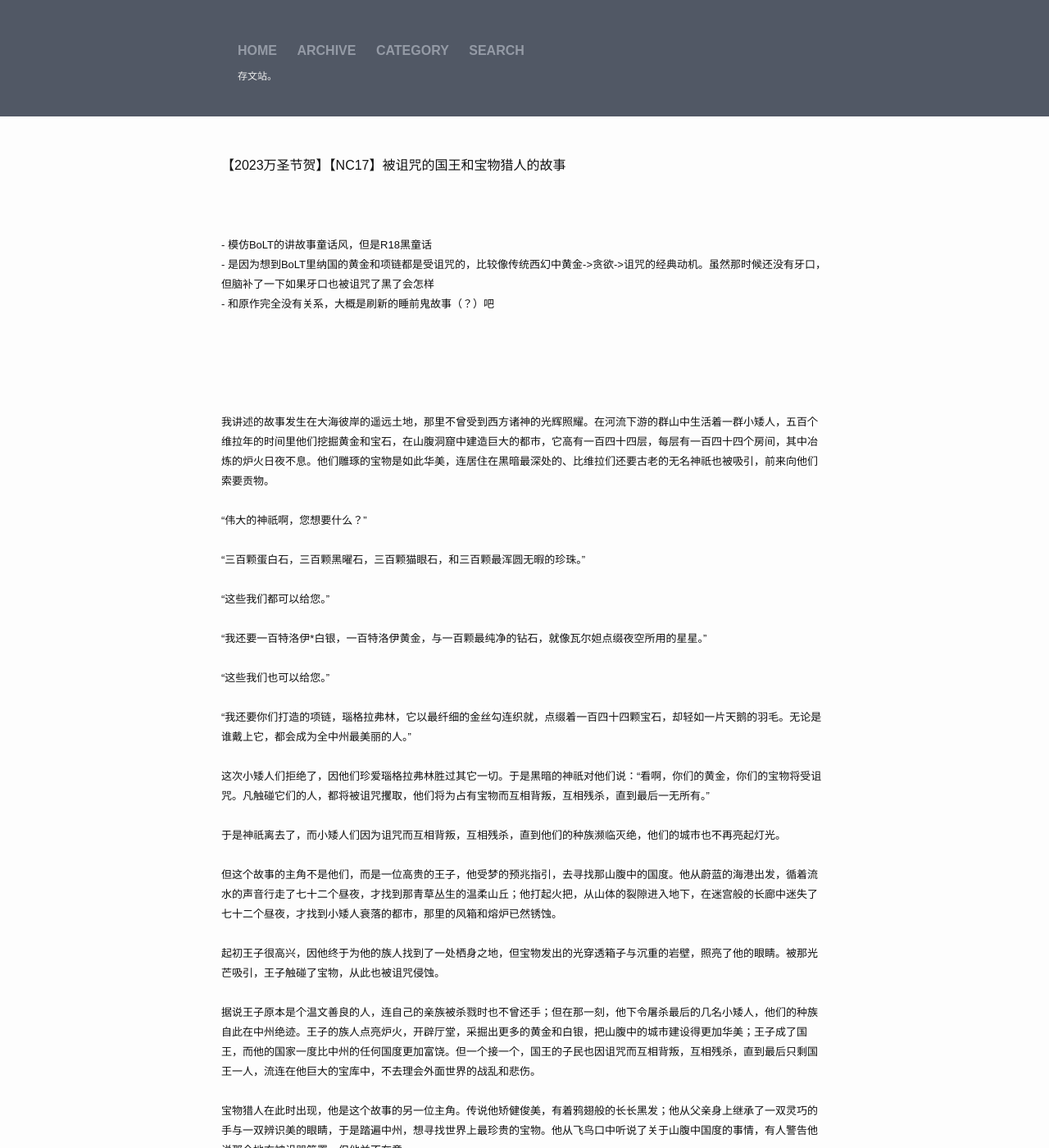
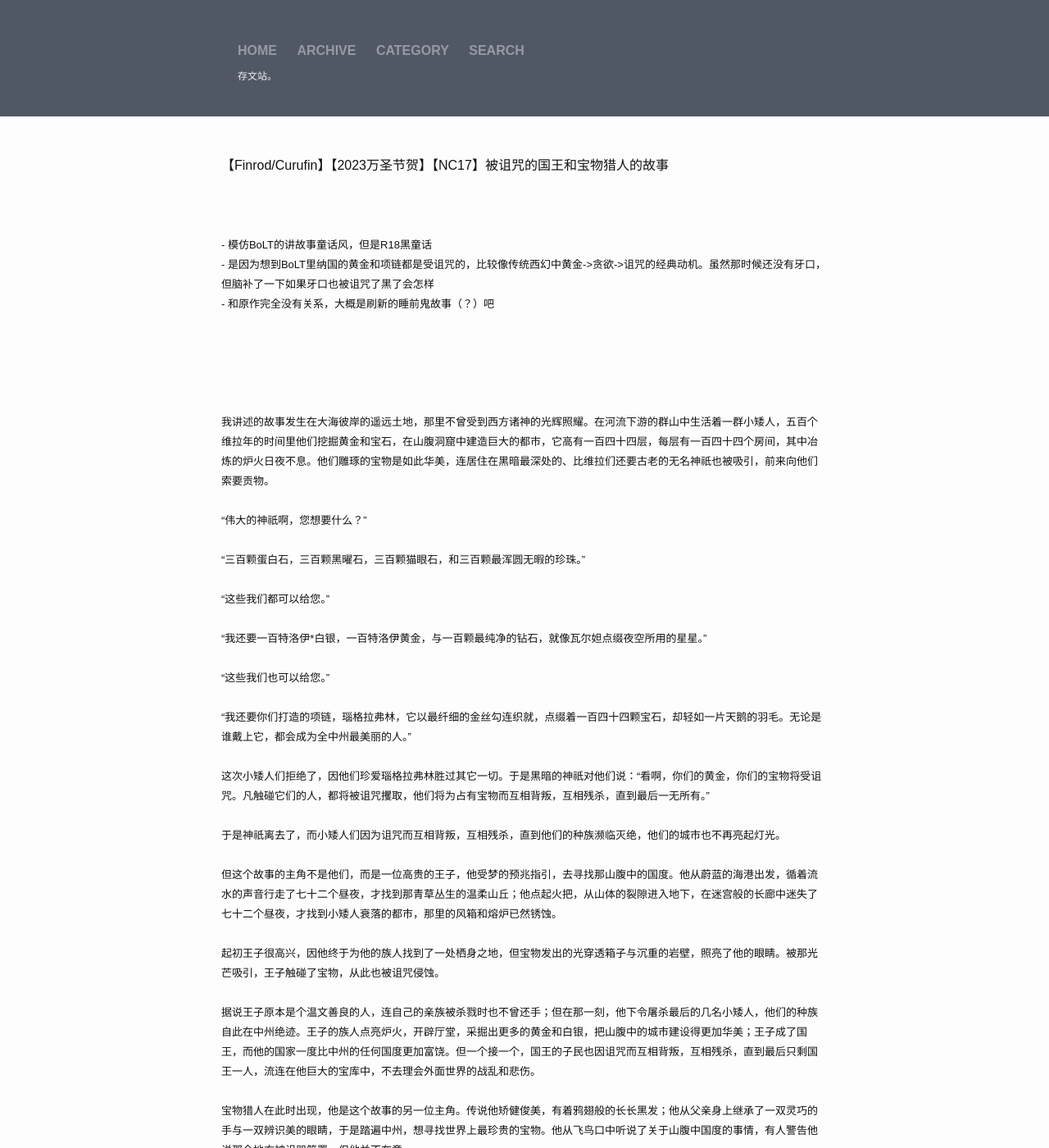
Before and after one commit to greylantern/greylantern.github.io, a Jekyll site: the page built from _posts/2023-10-13-【Finrod:Curufin】【2023万圣节贺】【NC17】被诅咒的国王和宝物猎人的故事.html, in a window 1280 px wide and 1400 px high. Shown: the whole window at 82% size. Built offline with Jekyll 4.4.1, drawn with Linux system fonts in a browser that asks for light colours; comment, search, counter and statistics services are not loaded.

Commit message:
minor edits

```diff
--- a/_posts/2023-10-13-【Finrod:Curufin】【2023万圣节贺】【NC17】被诅咒的国王和宝物猎人的故事.html
+++ b/_posts/2023-10-13-【Finrod:Curufin】【2023万圣节贺】【NC17】被诅咒的国王和宝物猎人的故事.html
@@ -1,13 +1,13 @@
 ---
 layout: default
-title:  "Finrod/Curufin】【2023万圣节贺】【NC17】被诅咒的国王和宝物猎人的故事"
+title:  "【Finrod/Curufin】【2023万圣节贺】【NC17】被诅咒的国王和宝物猎人的故事"
 date:  2023-10-13
 categories: 精灵宝钻：刷新组：短篇
 ---
 
 
 <br>
-【2023万圣节贺】【NC17】被诅咒的国王和宝物猎人的故事
+【Finrod/Curufin】【2023万圣节贺】【NC17】被诅咒的国王和宝物猎人的故事
 <br>
 <br>
 <br>
@@ -52,7 +52,7 @@ categories: 精灵宝钻：刷新组：短篇
 于是神祇离去了，而小矮人们因为诅咒而互相背叛，互相残杀，直到他们的种族濒临灭绝，他们的城市也不再亮起灯光。
 <br>
 <br>
-但这个故事的主角不是他们，而是一位高贵的王子，他受梦的预兆指引，去寻找那山腹中的国度。他从蔚蓝的海港出发，循着流水的声音行走了七十二个昼夜，才找到那青草丛生的温柔山丘；他打起火把，从山体的裂隙进入地下，在迷宫般的长廊中迷失了七十二个昼夜，才找到小矮人衰落的都市，那里的风箱和熔炉已然锈蚀。
+但这个故事的主角不是他们，而是一位高贵的王子，他受梦的预兆指引，去寻找那山腹中的国度。他从蔚蓝的海港出发，循着流水的声音行走了七十二个昼夜，才找到那青草丛生的温柔山丘；他点起火把，从山体的裂隙进入地下，在迷宫般的长廊中迷失了七十二个昼夜，才找到小矮人衰落的都市，那里的风箱和熔炉已然锈蚀。
 <br>
 <br>
 起初王子很高兴，因他终于为他的族人找到了一处栖身之地，但宝物发出的光穿透箱子与沉重的岩壁，照亮了他的眼睛。被那光芒吸引，王子触碰了宝物，从此也被诅咒侵蚀。
```
